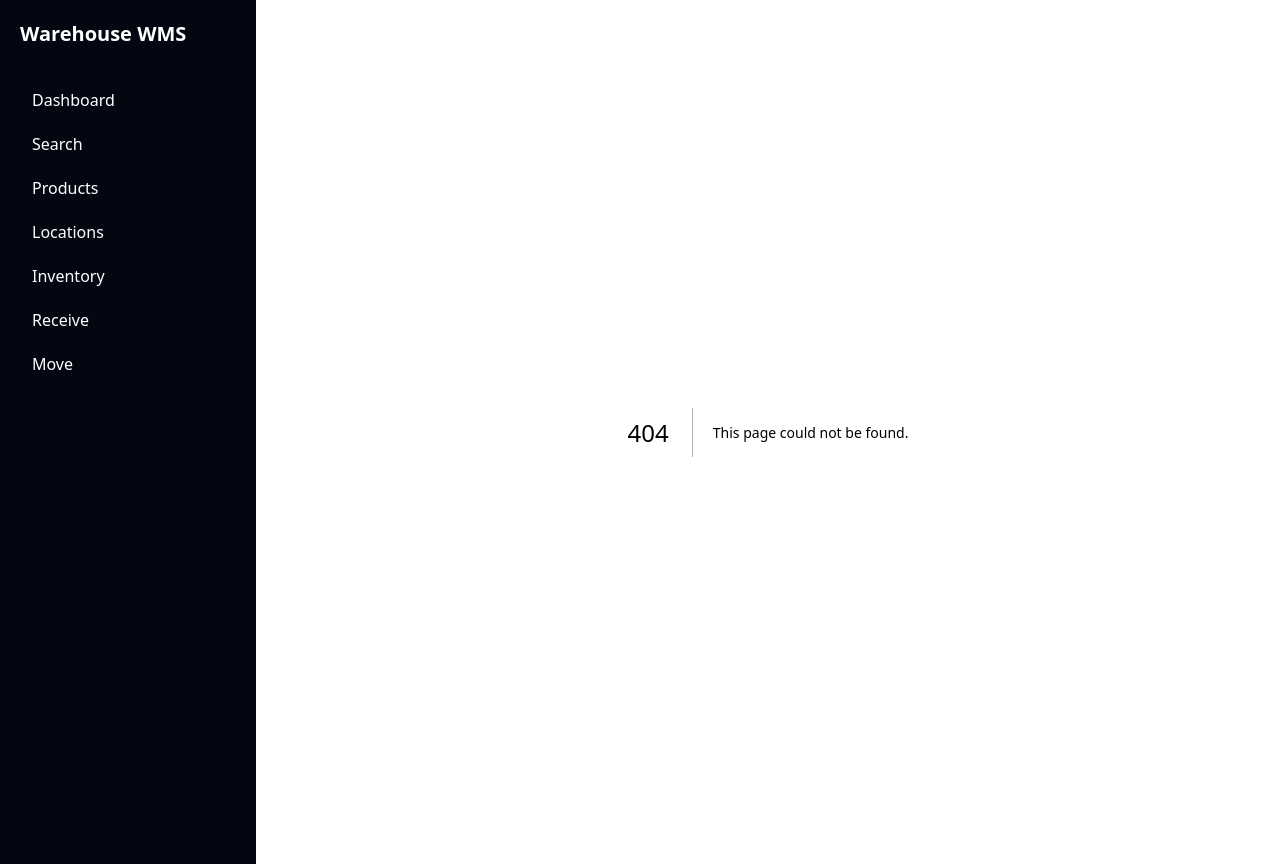
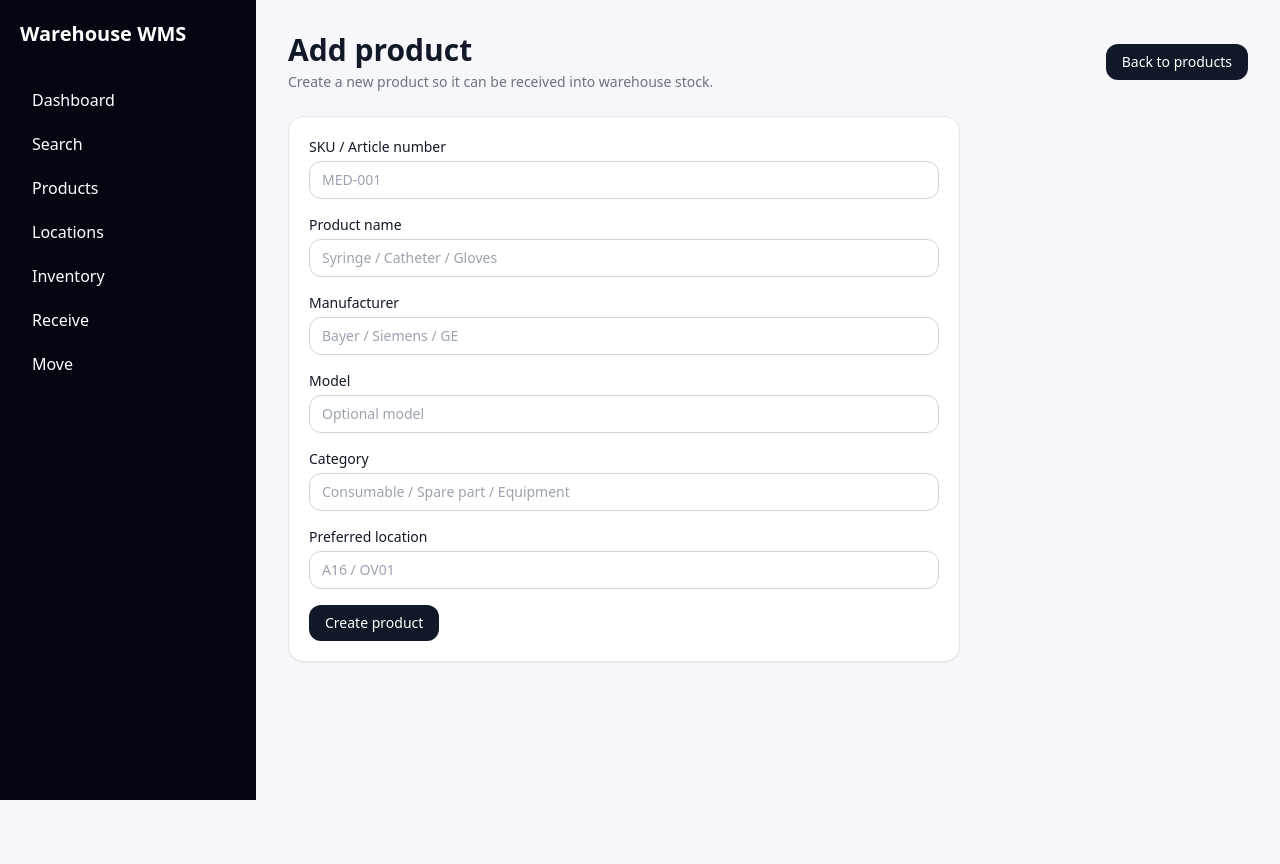
Before and after one commit to nikolayabashin-afk/warehouse, a Next.js app: page /products/new in a window 1280 px wide. Before the commit this address had no page. After the commit the page ends 800 px from the top, so only its background shows below. Built offline with nearby package versions, Linux system fonts and the light colour scheme.

Commit message:
Add product creation page

```diff
--- /dev/null
+++ b/app/products/new/page.tsx
@@ -0,0 +1,24 @@
+import Link from 'next/link'
+import { createProduct } from '@/lib/actions'
+
+export default function NewProduct() {
+  return <div>
+    <div className="mb-6 flex items-center justify-between gap-4">
+      <div>
+        <h1 className="text-3xl font-bold">Add product</h1>
+        <p className="text-sm text-gray-500 mt-1">Create a new product so it can be received into warehouse stock.</p>
+      </div>
+      <Link className="btn" href="/products">Back to products</Link>
+    </div>
+
+    <form action={createProduct} className="card p-5 grid gap-4 max-w-2xl">
+      <label className="text-sm font-medium">SKU / Article number<input className="input mt-1" name="sku" placeholder="MED-001" required /></label>
+      <label className="text-sm font-medium">Product name<input className="input mt-1" name="name" placeholder="Syringe / Catheter / Gloves" required /></label>
+      <label className="text-sm font-medium">Manufacturer<input className="input mt-1" name="manufacturer" placeholder="Bayer / Siemens / GE" /></label>
+      <label className="text-sm font-medium">Model<input className="input mt-1" name="model" placeholder="Optional model" /></label>
+      <label className="text-sm font-medium">Category<input className="input mt-1" name="category" placeholder="Consumable / Spare part / Equipment" /></label>
+      <label className="text-sm font-medium">Preferred location<input className="input mt-1" name="preferredLocation" placeholder="A16 / OV01" /></label>
+      <button className="btn w-fit">Create product</button>
+    </form>
+  </div>
+}
```
